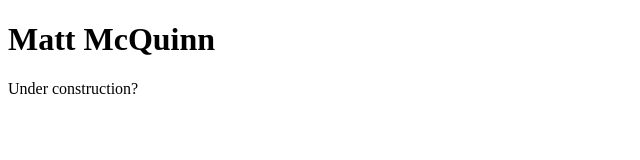
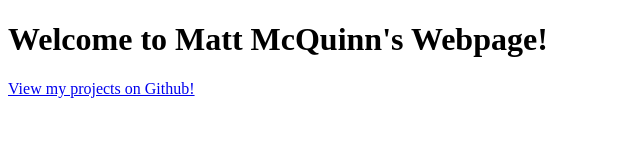
Before and after one commit to mattmcquinn/mattmcquinn.github.io, a plain HTML site: page index.html in a window 1280 px wide. Shown: the whole page, without its empty margins (0-640 px from the left). Drawn offline with Linux system fonts and the light colour scheme.

Commit message:
Add link to github page

```diff
--- a/index.html
+++ b/index.html
@@ -5,8 +5,8 @@
 </head>
 <body>
 
-<h1>Matt McQuinn</h1>
-<p>Under construction?</p>
+<h1>Welcome to Matt McQuinn's Webpage!</h1>
+<a href="http://github.com/bigmcq77">View my projects on Github!</a>
 
 </body>
 </html>
```
